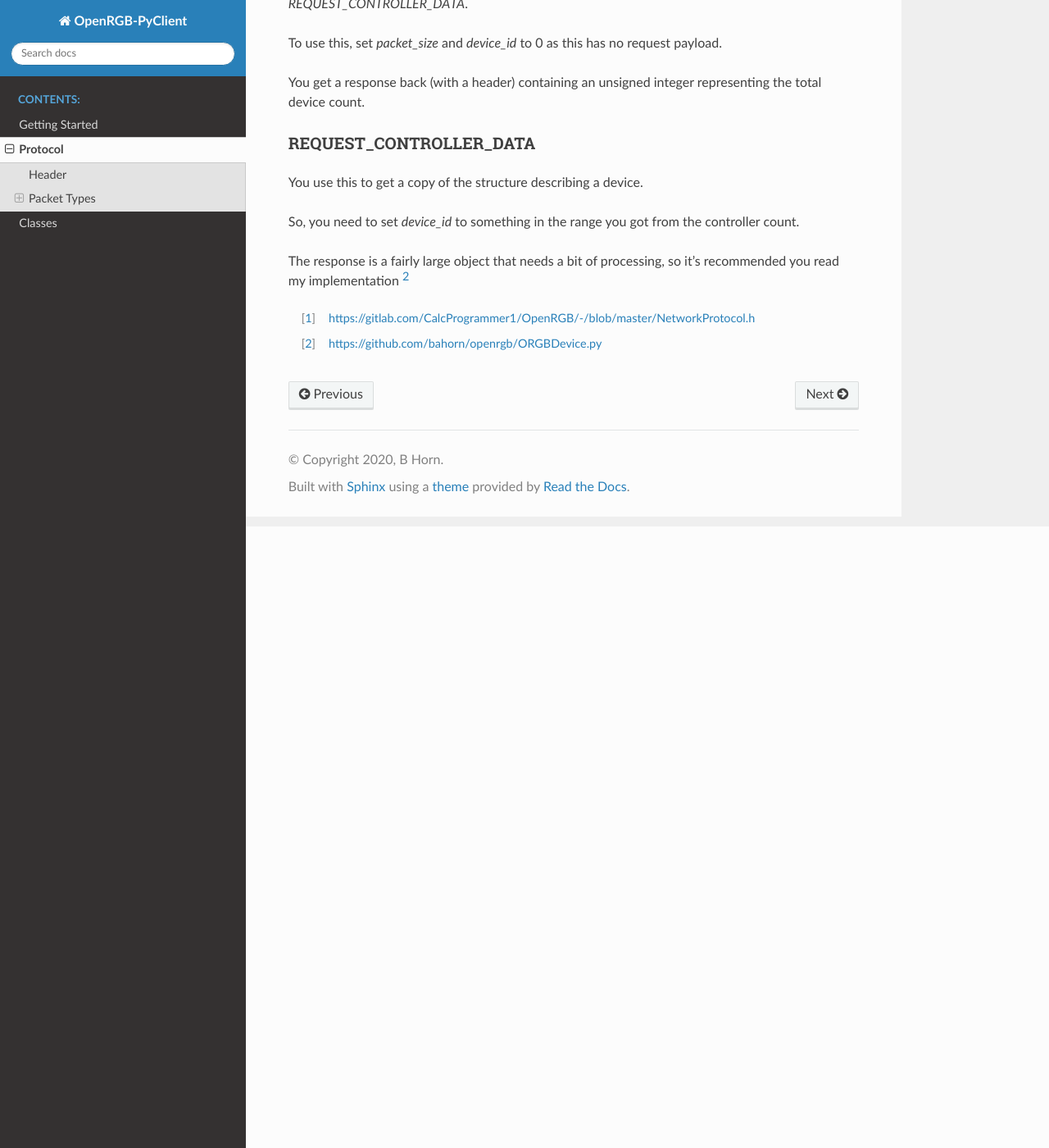
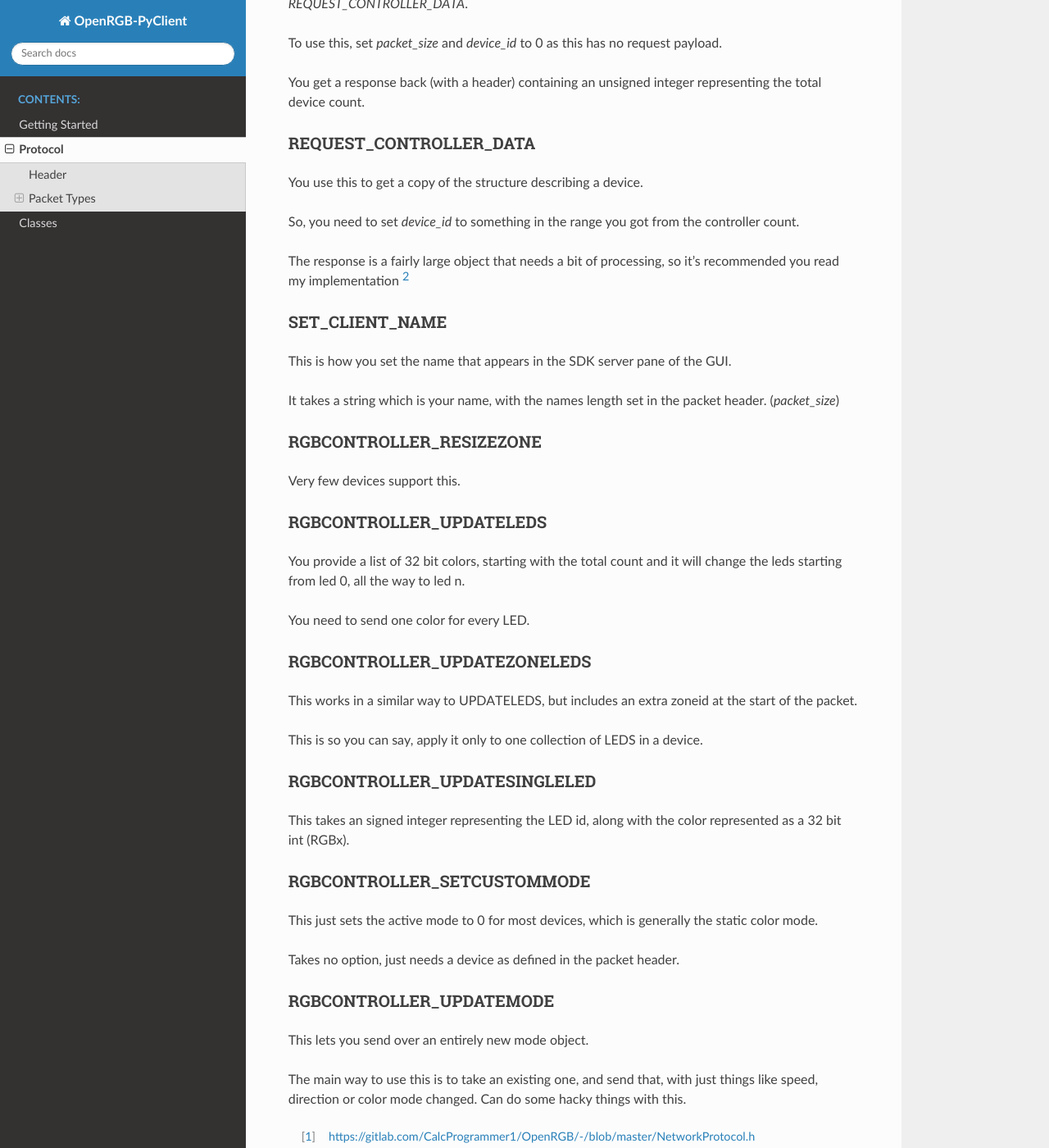
Before and after one commit to bahorn/OpenRGB-PyClient, a Sphinx documentation site: the page built from docs/protocol.rst, in a window 1280 px wide and 1400 px high, scrolled down 758 px. Shown: the whole window at 82% size. Built offline with Sphinx 7.4.7 and the Read the Docs theme 2.0.0, drawn with Linux system fonts in a browser that asks for light colours.

Commit message:
updating the protocol docs

```diff
--- a/docs/protocol.rst
+++ b/docs/protocol.rst
@@ -51,6 +51,57 @@ controller count.
 The response is a fairly large object that needs a bit of processing, so it's
 recommended you read my implementation [#ORGBDevice]_
 
+SET_CLIENT_NAME
+===============
+
+This is how you set the name that appears in the SDK server pane of the GUI.
+
+It takes a string which is your name, with the names length set in the packet
+header. (`packet_size`)
+
+RGBCONTROLLER_RESIZEZONE
+========================
+
+Very few devices support this.
+
+RGBCONTROLLER_UPDATELEDS
+========================
+
+You provide a list of 32 bit colors, starting with the total count and it will
+change the leds starting from led 0, all the way to led n.
+
+You need to send one color for every LED.
+
+RGBCONTROLLER_UPDATEZONELEDS
+============================
+
+This works in a similar way to UPDATELEDS, but includes an extra zoneid at the
+start of the packet.
+
+This is so you can say, apply it only to one collection of LEDS in a device.
+
+RGBCONTROLLER_UPDATESINGLELED
+=============================
+
+This takes an signed integer representing the LED id, along with the color
+represented as a 32 bit int (RGBx).
+
+RGBCONTROLLER_SETCUSTOMMODE
+===========================
+
+This just sets the active mode to 0 for most devices, which is generally the
+static color mode.
+
+Takes no option, just needs a device as defined in the packet header.
+
+RGBCONTROLLER_UPDATEMODE
+========================
+
+This lets you send over an entirely new mode object.
+
+The main way to use this is to take an existing one, and send that, with just
+things like speed, direction or color mode changed. Can do some hacky things
+with this.
 
 .. [#NetworkProtocol] https://gitlab.com/CalcProgrammer1/OpenRGB/-/blob/master/NetworkProtocol.h
 .. [#ORGBDevice] https://github.com/bahorn/openrgb/ORGBDevice.py
```
